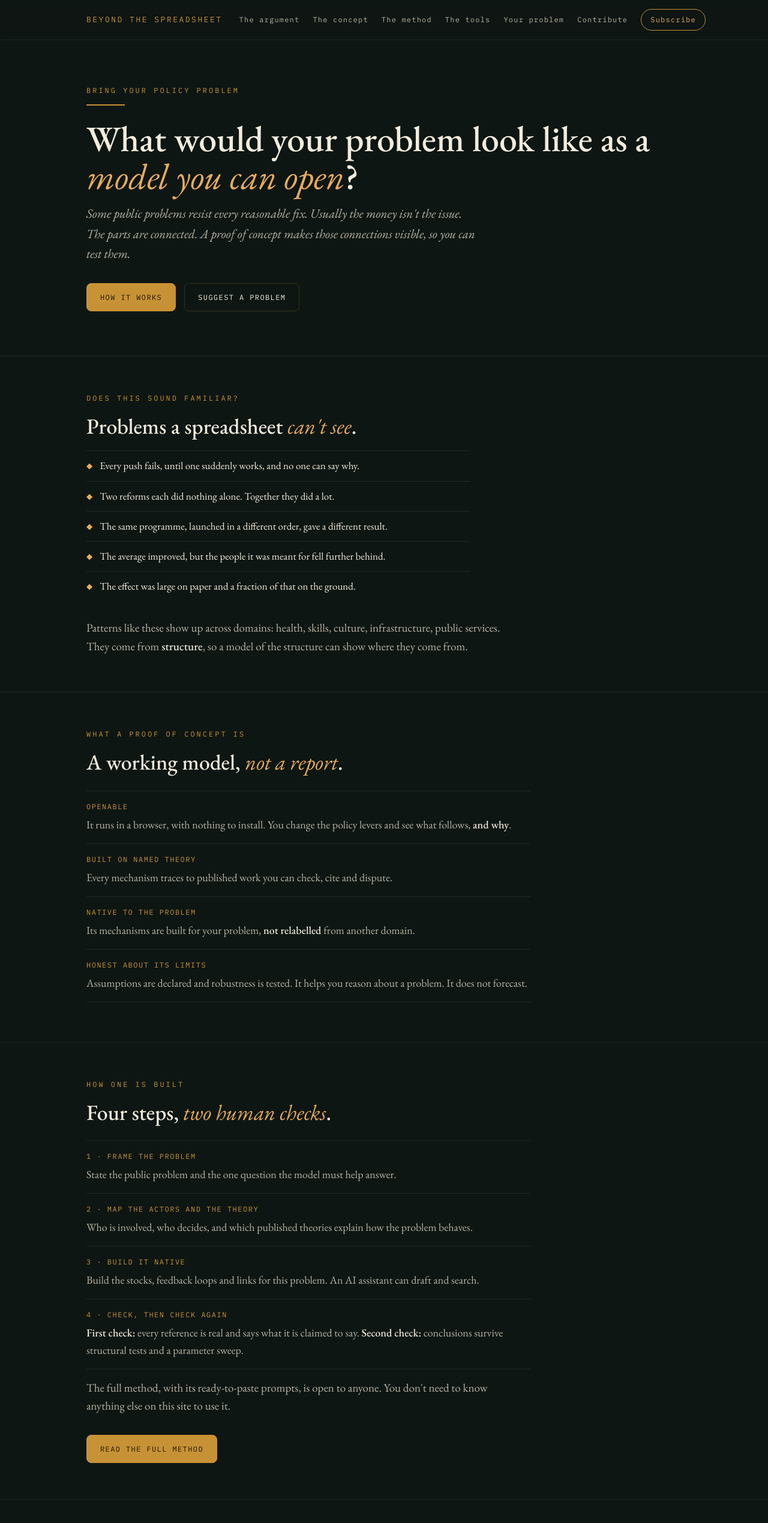
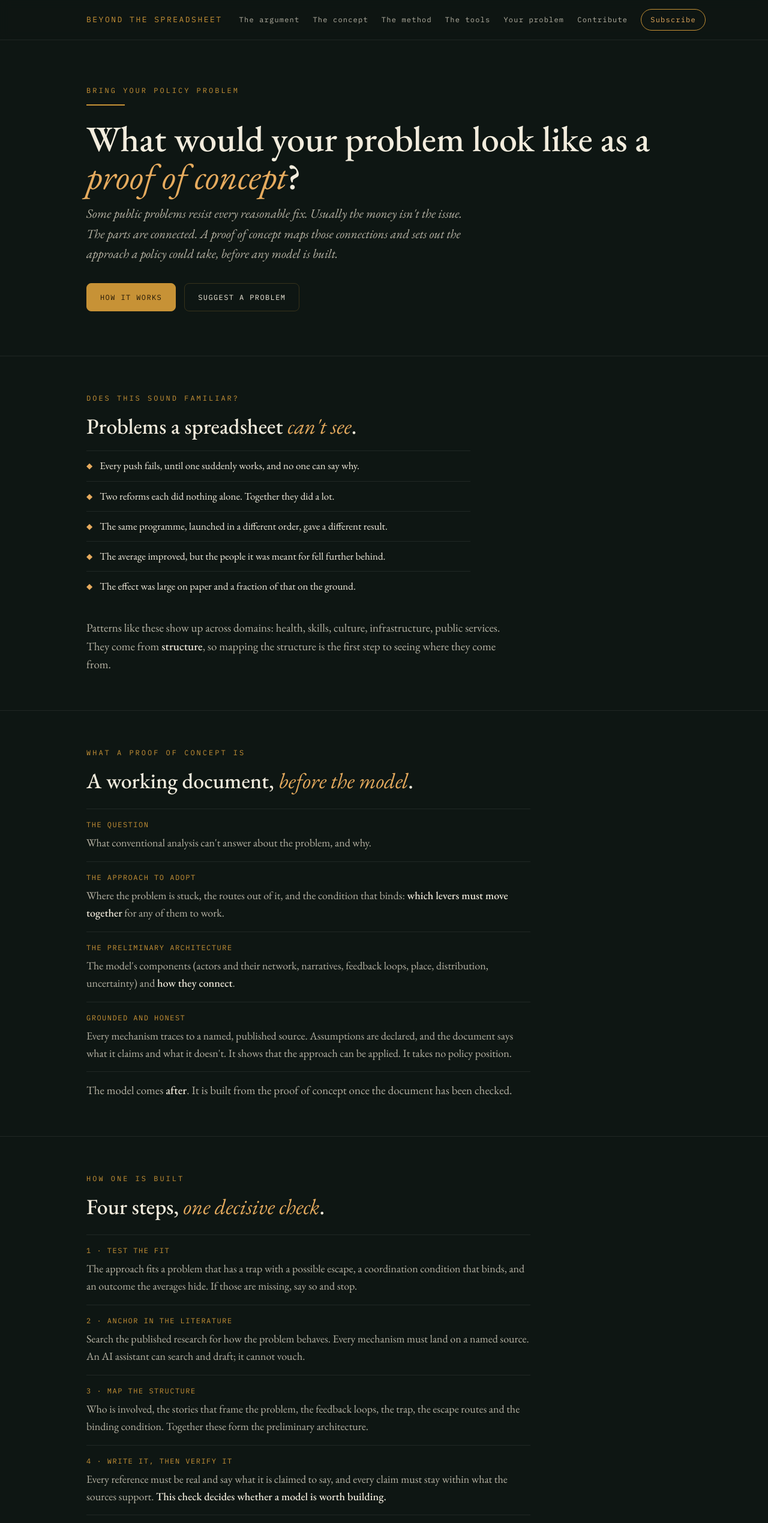
Before and after one commit to aboudibil/beyondthespreadsheet, a plain HTML site: page problems.html in a window 1280 px wide. Shown: the top 2539 px of the page at 60% size. Drawn offline with nearby package versions, Linux system fonts and the light colour scheme.

Commit message:
Reframe PoC as a working document: approach + preliminary architecture, model comes after
Co-Authored-By: Claude Opus 5.5 <noreply@anthropic.com>
Claude-Session: https://claude.ai/code/session_018T5JAWREL7oMaAfMsmhBd5

```diff
--- a/assets/js/site.js
+++ b/assets/js/site.js
@@ -39,13 +39,12 @@ loadSettings(); loadTools();
 function pocCard(p){
   const tags=[p.domain,p.pattern].filter(Boolean).map(x=>`<span class="tag">${x}</span>`).join('');
   let cta='';
-  if(p.open) cta+=`<a class="mini g" href="${p.open}" target="_blank" rel="noopener">Open</a>`;
+  if(p.document) cta+=`<a class="mini g" href="${p.document}" target="_blank" rel="noopener">Read</a>`;
   if(p.download) cta+=`<a class="mini d" href="${p.download}" download>&#8595; Download</a>`;
-  if(p.docs) cta+=`<a class="mini" href="${p.docs}">Docs</a>`;
   const row=(k,v)=>v?`<div class="row"><span class="rk">${k}</span><span class="rv">${v}</span></div>`:'';
-  return `<div class="card"><div class="tags">${tags}<span class="status st-live">Live</span></div>
+  return `<div class="card"><div class="tags">${tags}<span class="status st-live">Published</span></div>
     <h3>${p.name||''}</h3><div class="sub">${p.question||''}</div>
-    <div class="kv">${row('Theory',p.theory)}${row('Limits',p.limits)}</div>
+    <div class="kv">${row('Approach',p.approach)}${row('Theory',p.theory)}</div>
     <div class="cardcta">${cta}</div></div>`;
 }
 async function loadPocs(){
--- a/problems.html
+++ b/problems.html
@@ -1,13 +1,13 @@
 <!DOCTYPE html><html lang="en"><head><meta charset="utf-8"><meta name="viewport" content="width=device-width,initial-scale=1">
-<title>Bring your policy problem · Beyond the Spreadsheet</title><meta name="description" content="Turn a hard public-policy problem into a proof of concept you can open: a model built on named theory, with its limits stated.">
+<title>Bring your policy problem · Beyond the Spreadsheet</title><meta name="description" content="Turn a hard public-policy problem into a proof of concept: the approach a policy could adopt and the preliminary architecture of a model to test it, grounded in named theory.">
 <link rel="preconnect" href="https://fonts.googleapis.com"><link rel="preconnect" href="https://fonts.gstatic.com" crossorigin>
 <link rel="icon" href="/assets/img/favicon.svg"><link rel="stylesheet" href="/assets/css/brand.css">
-<meta property="og:title" content="Bring your policy problem · Beyond the Spreadsheet"><meta property="og:description" content="What would your policy problem look like as a model you can open?"><meta property="og:type" content="website">
+<meta property="og:title" content="Bring your policy problem · Beyond the Spreadsheet"><meta property="og:description" content="What would your policy problem look like as a proof of concept?"><meta property="og:type" content="website">
 </head><body><nav><div class="wrap"><a class="brand" href="/">BEYOND THE SPREADSHEET</a>
 <div class="navlinks"><a href="/argument.html">The argument</a><a href="/concept.html">The concept</a><a href="/method.html">The method</a><a href="/tools.html">The tools</a><a href="/problems.html">Your problem</a><a href="/contribute.html">Contribute</a><a class="pill" data-subscribe href="#">Subscribe</a></div></div></nav>
 <header><div class="wrap"><div class="ey">Bring your policy problem</div><div class="rule"></div>
-<h1>What would your problem look like as a <em>model you can open</em>?</h1>
-<p class="dek">Some public problems resist every reasonable fix. Usually the money isn't the issue. The parts are connected. A proof of concept makes those connections visible, so you can test them.</p>
+<h1>What would your problem look like as a <em>proof of concept</em>?</h1>
+<p class="dek">Some public problems resist every reasonable fix. Usually the money isn't the issue. The parts are connected. A proof of concept maps those connections and sets out the approach a policy could take, before any model is built.</p>
 <div class="cta"><a class="btn primary" href="#how">How it works</a><a class="btn ghost" href="#suggest">Suggest a problem</a></div></div></header>
 
 <section><div class="wrap"><div class="ey lbl">Does this sound familiar?</div>
@@ -19,31 +19,32 @@
 <li><span class="c">&#9670;</span> The average improved, but the people it was meant for fell further behind.</li>
 <li><span class="c">&#9670;</span> The effect was large on paper and a fraction of that on the ground.</li>
 </ul>
-<p class="body">Patterns like these show up across domains: health, skills, culture, infrastructure, public services. They come from <b>structure</b>, so a model of the structure can show where they come from.</p></div></section>
+<p class="body">Patterns like these show up across domains: health, skills, culture, infrastructure, public services. They come from <b>structure</b>, so mapping the structure is the first step to seeing where they come from.</p></div></section>
 
 <section><div class="wrap"><div class="ey lbl">What a proof of concept is</div>
-<h2>A working model, <em>not a report</em>.</h2>
+<h2>A working document, <em>before the model</em>.</h2>
 <div class="commit">
-<div class="it"><div class="h">Openable</div><div class="t">It runs in a browser, with nothing to install. You change the policy levers and see what follows, <b>and why</b>.</div></div>
-<div class="it"><div class="h">Built on named theory</div><div class="t">Every mechanism traces to published work you can check, cite and dispute.</div></div>
-<div class="it"><div class="h">Native to the problem</div><div class="t">Its mechanisms are built for your problem, <b>not relabelled</b> from another domain.</div></div>
-<div class="it"><div class="h">Honest about its limits</div><div class="t">Assumptions are declared and robustness is tested. It helps you reason about a problem. It does not forecast.</div></div>
-</div></div></section>
+<div class="it"><div class="h">The question</div><div class="t">What conventional analysis can't answer about the problem, and why.</div></div>
+<div class="it"><div class="h">The approach to adopt</div><div class="t">Where the problem is stuck, the routes out of it, and the condition that binds: <b>which levers must move together</b> for any of them to work.</div></div>
+<div class="it"><div class="h">The preliminary architecture</div><div class="t">The model's components (actors and their network, narratives, feedback loops, place, distribution, uncertainty) and <b>how they connect</b>.</div></div>
+<div class="it"><div class="h">Grounded and honest</div><div class="t">Every mechanism traces to a named, published source. Assumptions are declared, and the document says what it claims and what it doesn't. It shows that the approach can be applied. It takes no policy position.</div></div>
+</div>
+<p class="body">The model comes <b>after</b>. It is built from the proof of concept once the document has been checked.</p></div></section>
 
 <section id="how"><div class="wrap"><div class="ey lbl">How one is built</div>
-<h2>Four steps, <em>two human checks</em>.</h2>
+<h2>Four steps, <em>one decisive check</em>.</h2>
 <div class="commit">
-<div class="it"><div class="h">1 · Frame the problem</div><div class="t">State the public problem and the one question the model must help answer.</div></div>
-<div class="it"><div class="h">2 · Map the actors and the theory</div><div class="t">Who is involved, who decides, and which published theories explain how the problem behaves.</div></div>
-<div class="it"><div class="h">3 · Build it native</div><div class="t">Build the stocks, feedback loops and links for this problem. An AI assistant can draft and search.</div></div>
-<div class="it"><div class="h">4 · Check, then check again</div><div class="t"><b>First check:</b> every reference is real and says what it is claimed to say. <b>Second check:</b> conclusions survive structural tests and a parameter sweep.</div></div>
+<div class="it"><div class="h">1 · Test the fit</div><div class="t">The approach fits a problem that has a trap with a possible escape, a coordination condition that binds, and an outcome the averages hide. If those are missing, say so and stop.</div></div>
+<div class="it"><div class="h">2 · Anchor in the literature</div><div class="t">Search the published research for how the problem behaves. Every mechanism must land on a named source. An AI assistant can search and draft; it cannot vouch.</div></div>
+<div class="it"><div class="h">3 · Map the structure</div><div class="t">Who is involved, the stories that frame the problem, the feedback loops, the trap, the escape routes and the binding condition. Together these form the preliminary architecture.</div></div>
+<div class="it"><div class="h">4 · Write it, then verify it</div><div class="t">Every reference must be real and say what it is claimed to say, and every claim must stay within what the sources support. <b>This check decides whether a model is worth building.</b></div></div>
 </div>
 <p class="body">The full method, with its ready-to-paste prompts, is open to anyone. You don't need to know anything else on this site to use it.</p>
 <div class="cta"><a class="btn primary" href="/method.html">Read the full method</a></div></div></section>
 
 <section><div class="wrap"><div class="ey lbl">Proofs of concept</div>
 <h2>The <em>gallery</em>.</h2>
-<p class="body">Each proof of concept here is built on a neutral, illustrative problem and published with its model, its theory and its limits.</p>
+<p class="body">Each proof of concept here is a working document on a neutral, illustrative problem. It sets out the approach, the preliminary architecture, the theory and the limits.</p>
 <div class="cards" id="pocs-grid">
 <div class="card dashed"><div class="tags"><span class="tag">Gallery</span><span class="status st-next">Soon</span></div>
 <h3>First proofs of concept</h3><div class="sub">New proofs of concept will appear here, one edition at a time.</div>
@@ -55,7 +56,7 @@
 
 <section id="suggest"><div class="wrap"><div class="ey lbl">Suggest a problem</div>
 <h2>Which problem <em>should come next</em>?</h2>
-<p class="body">Describe a public problem that keeps resisting the usual fixes. The strongest suggestions may become a future edition, modelled as a neutral, illustrative version of the problem.</p>
+<p class="body">Describe a public problem that keeps resisting the usual fixes. The strongest suggestions may become a future edition, written up as a proof of concept on a neutral, illustrative version of the problem.</p>
 <form data-contribute action="https://formspree.io/f/mnpargav" method="POST">
 <input type="hidden" name="_subject" value="Policy problem suggestion">
 <input type="hidden" name="type" value="problem">
@@ -69,7 +70,7 @@
 <p class="note">Please keep it general. Leave out confidential, personal or organisation-specific information.</p></div></section>
 <footer><div class="wrap"><div class="fbrand">BEYOND THE SPREADSHEET</div>
 <p class="body" style="margin-top:14px;max-width:640px">A monthly note for the public-sector problems a spreadsheet can't see. <a data-subscribe href="#" style="color:var(--gold2);border-bottom:1px solid var(--line)">Subscribe on LinkedIn &#8594;</a></p>
-<p class="disc">Written in a personal capacity. Views my own; they do not represent my employer or any organisation I serve. Proofs of concept are reasoning instruments, not forecasters.</p>
+<p class="disc">Written in a personal capacity. Views my own; they do not represent my employer or any organisation I serve. Proofs of concept show that an approach can be applied. They take no policy position.</p>
 <p class="cite">Abboudi, B. (2026). Modelling Policy Complexity: A Computational Framework for Analysing Multi-Ministry Coordination. Jindal School of Government and Public Policy, O.P. Jindal Global University.</p>
 <p class="lic">Content CC BY 4.0 · Code MIT · CPAF v6 developed and maintained by Bilel Abboudi, an evolution of the framework introduced in the author's graduate work.</p></div></footer>
 <script src="/assets/js/site.js"></script></body></html>
```
Also changed, not shown: index.html (+2 -2 lines), 1 other file.
